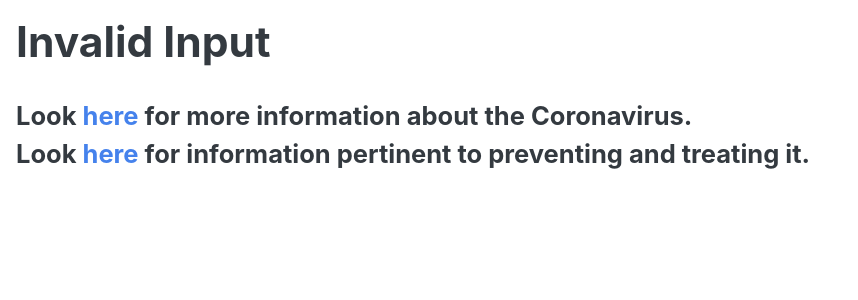
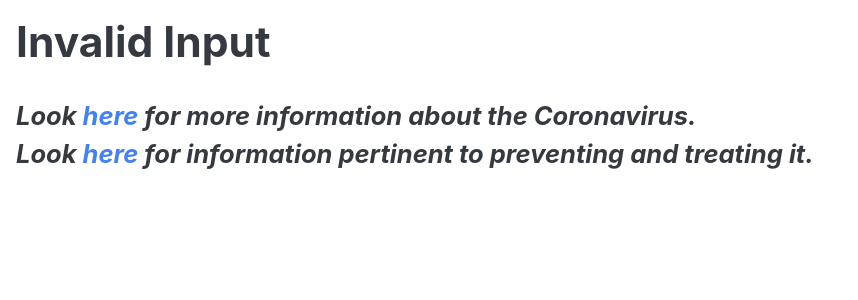
Before and after one commit to hycsg/covid-19-hackathon-app, a Flask app: template app/templates/result.html in a window 1280 px wide. Shown: the top 300 px of the page, without its empty margins (0-858 px from the left). Run offline with Flask 2, Linux system fonts and the light colour scheme; the template is opened without the code that fills it, so the values that code supplies are empty; some libraries are stand-ins or nearby versions.

Commit message:
implemented blockquote

```diff
--- a/app/templates/result.html
+++ b/app/templates/result.html
@@ -22,8 +22,10 @@
     <h1>Invalid Input</h1>
     {% endif %}
     <br>
-    <h4>Look <a href="https://www.cdc.gov/coronavirus/2019-ncov/faq.html">here</a> for more information about the Coronavirus.</h4>
-    <h4>Look <a href="https://www.cdc.gov/coronavirus/2019-ncov/prepare/prevention.html">here</a> for information pertinent to preventing and treating it.</h4>
+    <blockquote class="blockquote">
+    	<h4>Look <a href="https://www.cdc.gov/coronavirus/2019-ncov/faq.html">here</a> for more information about the Coronavirus.</h4>
+    	<h4>Look <a href="https://www.cdc.gov/coronavirus/2019-ncov/prepare/prevention.html">here</a> for information pertinent to preventing and treating it.</h4>
+    </blockquote>
 </body>
 
 </html>
```
